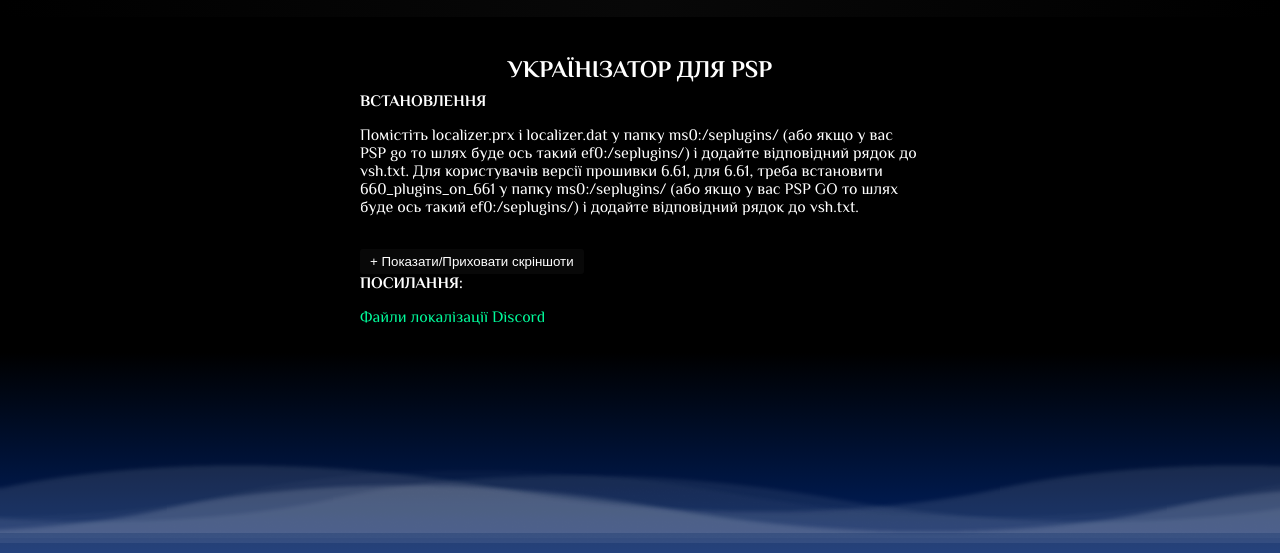
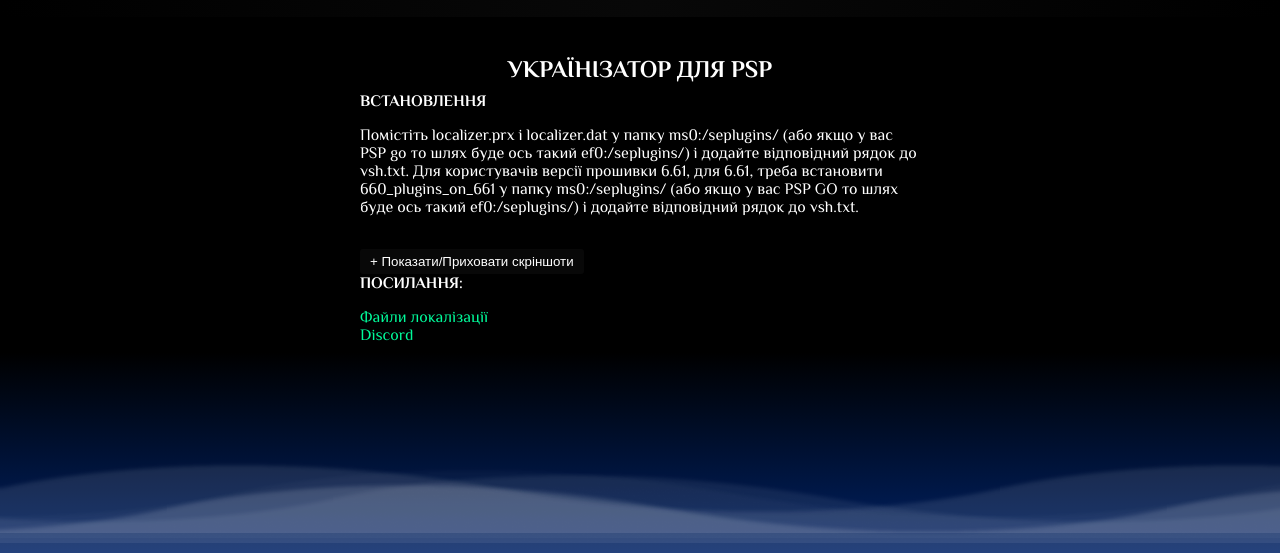
Before and after one commit to Danila-alinaD/Vitohlyad, a plain HTML site: page localpsp.html in a window 1280 px wide. Shown: the part 247-800 px from the top of the page. Drawn offline with Linux system fonts and the light colour scheme.

Commit message:
Update localpsp.html

```diff
--- a/localpsp.html
+++ b/localpsp.html
@@ -133,7 +133,7 @@
         </div>
 		<script src="spoiler.js"></script>
 			<p style="line-height: 1.2em;"><strong>ПОСИЛАННЯ:</strong></p>
-		<a class="custom-link" href="https://mega.nz/file/pmsiATgQ#vfgTpARTPChc2j-XJhvwGnJQzu1iufC3lxxfnQgInhk">Файли локалізації</a>
+		<a class="custom-link" href="https://mega.nz/file/pmsiATgQ#vfgTpARTPChc2j-XJhvwGnJQzu1iufC3lxxfnQgInhk">Файли локалізації</a><br>
            <a class="custom-link" href="https://discord.gg/y9YpqckXh">Discord</a>
         </div>
     </div>
```
